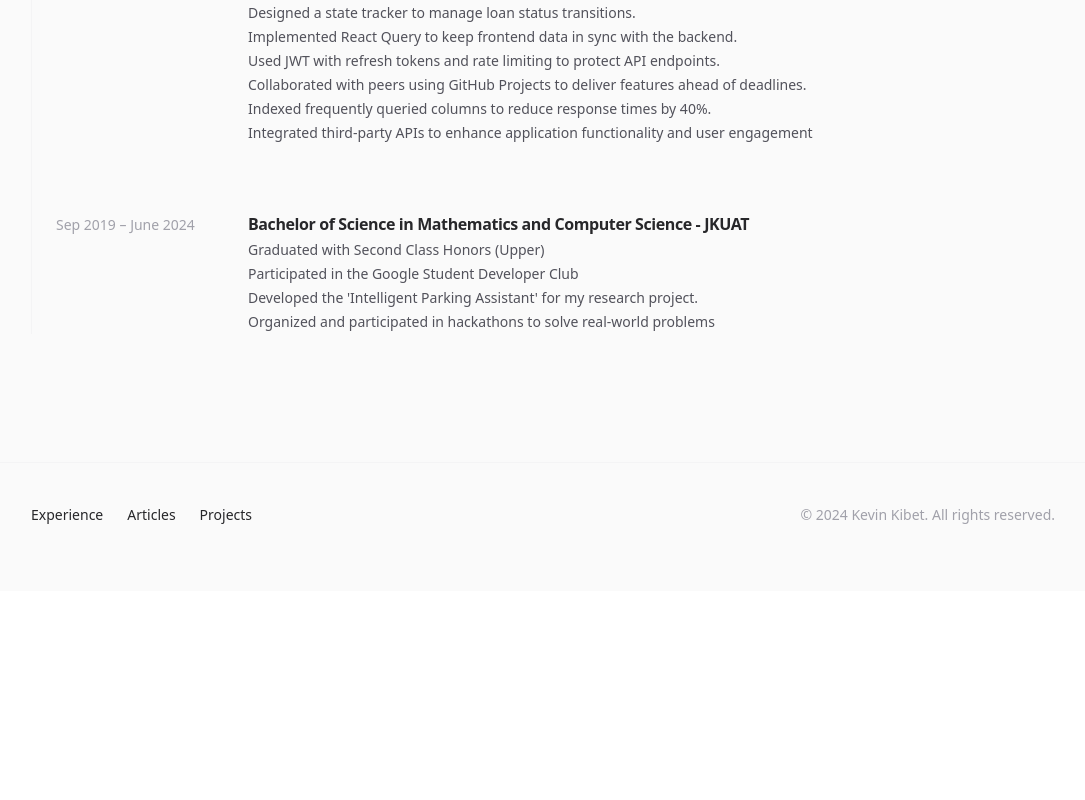
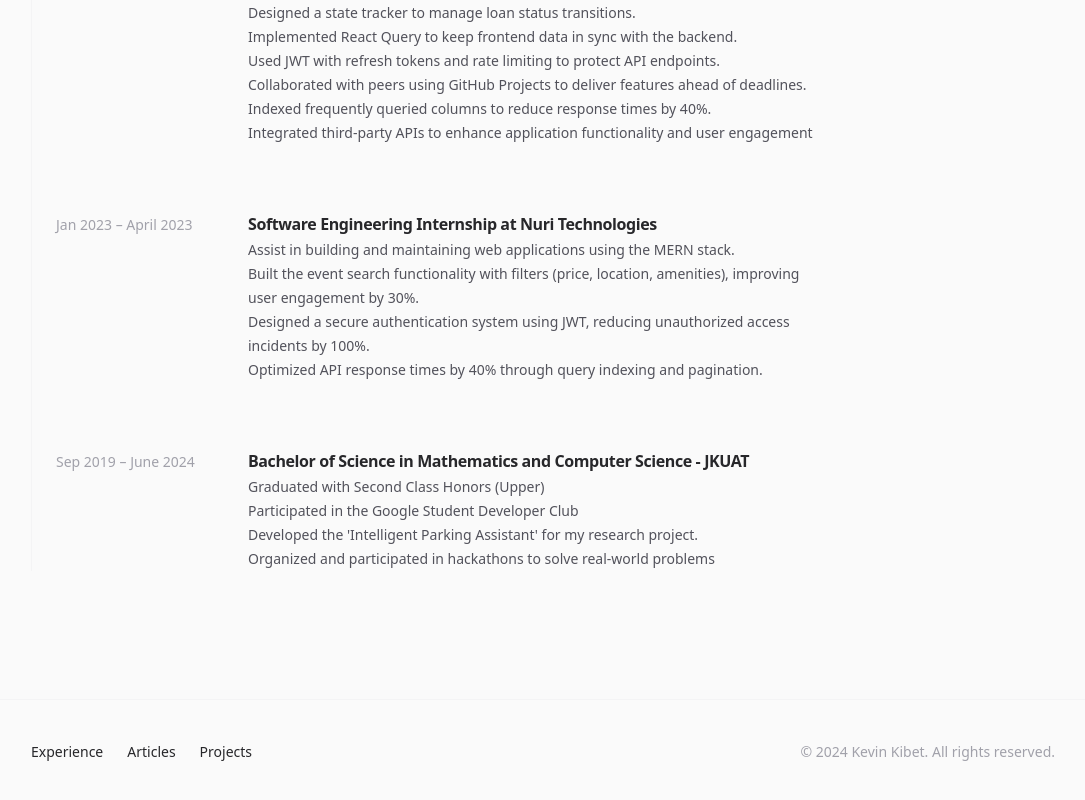
Before and after one commit to kevohm/Portfolio, a React (Vite) app: page /experience in a window 1280 px wide. Shown: the part 1198-1998 px from the top of the page, without its empty margins (97-1182 px from the left). Before the commit the page ends 1789 px from the top, so only its background shows below. Built offline with nearby package versions, Linux system fonts and the light colour scheme.

Commit message:
feat: added updates

```diff
--- a/src/sections/Experience.jsx
+++ b/src/sections/Experience.jsx
@@ -42,6 +42,16 @@ const Experience = () => {
         "Collaborated with peers using GitHub Projects to deliver features ahead of deadlines.",
         "Indexed frequently queried columns to reduce response times by 40%.",
         "Integrated third-party APIs to enhance application functionality and user engagement",
+      ],
+    },
+    {
+      duration: "Jan 2023 – April 2023",
+      title: "Software Engineering Internship at Nuri Technologies",
+      roles: [
+        "Assist in building and maintaining web applications using the MERN stack.",
+        "Built the event search functionality with filters (price, location, amenities), improving user engagement by 30%.",
+        "Designed a secure authentication system using JWT, reducing unauthorized access incidents by 100%.",
+        "Optimized API response times by 40% through query indexing and pagination.",
       ],
     },
     {
```
Lines whose indentation alone changed are shown as unchanged.
